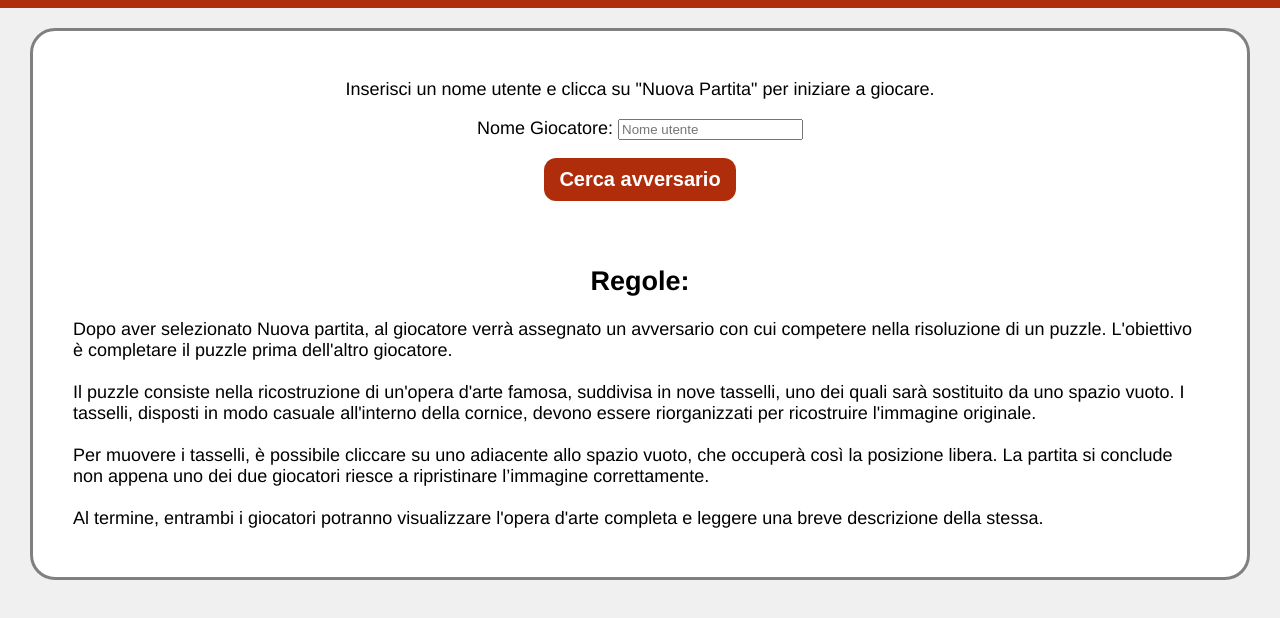
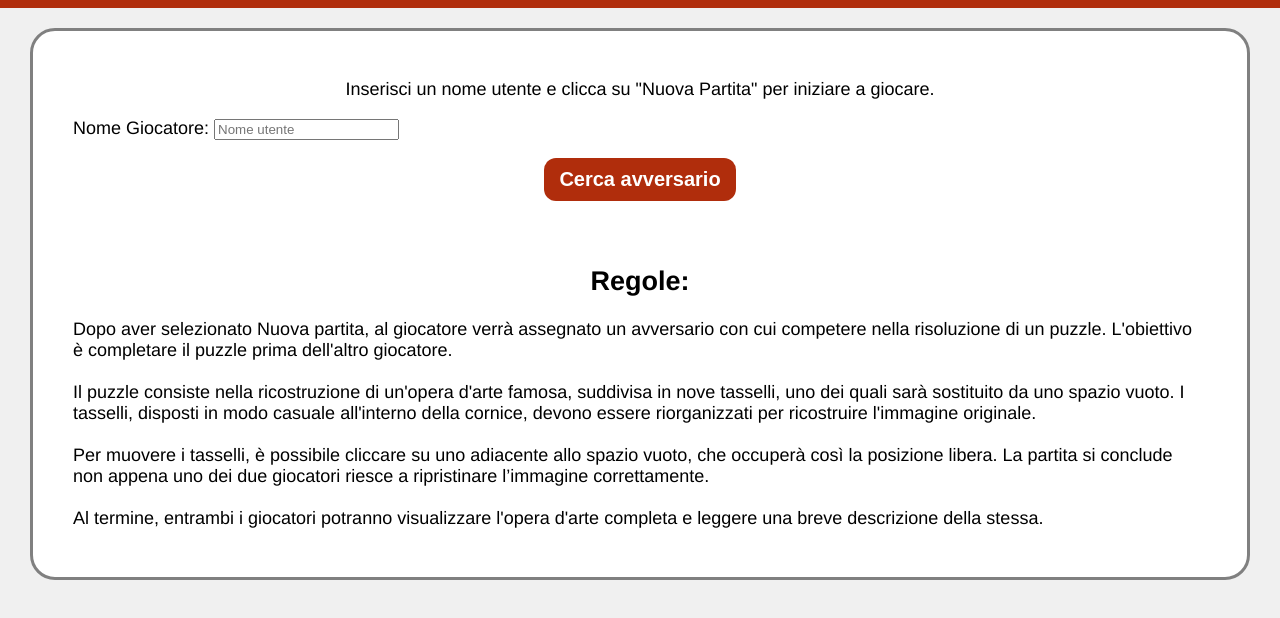
Before and after one commit to davide-francioni/ppm, a website: page public/index.html in a window 1280 px wide. Shown: the part 92-710 px from the top of the page. Drawn offline with Linux system fonts and the light colour scheme.

```diff
--- a/public/style.css
+++ b/public/style.css
@@ -16,6 +16,10 @@
 
 h2{
     padding:0 10px;
+}
+
+form{
+    text-align: left;
 }
 
 .ind {
```
